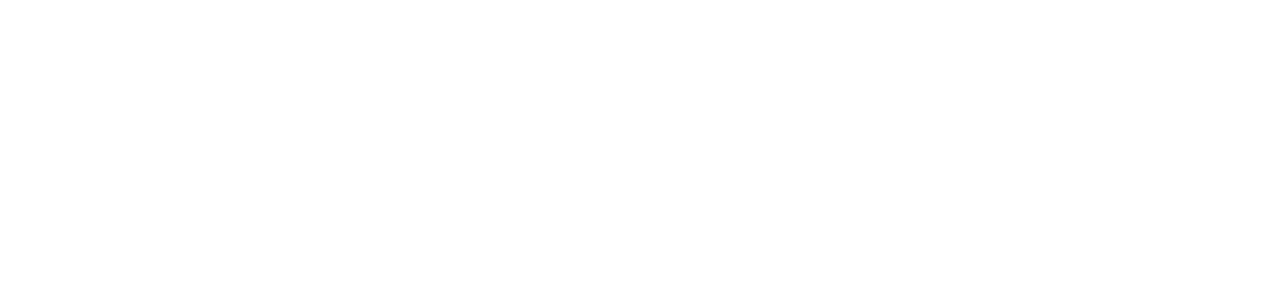
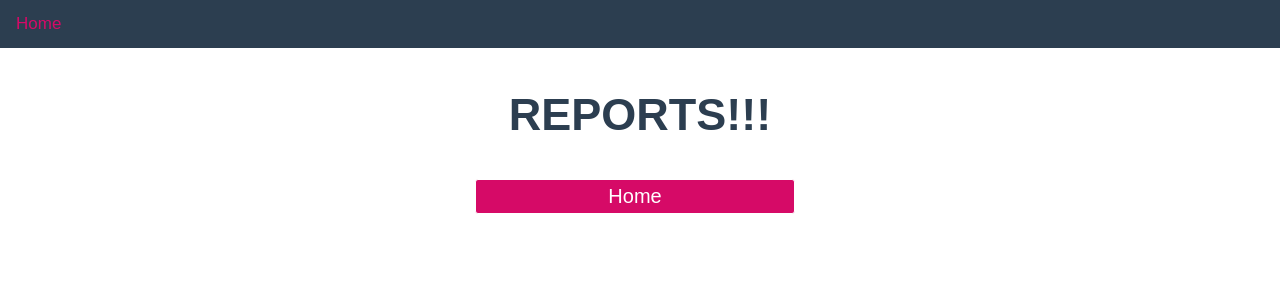
Before and after one commit to miker1423/arch_project, a Vue app in the folder front/: page /reports in a window 1280 px wide. Shown: the top 300 px of the page. Built offline with nearby package versions, Linux system fonts and the light colour scheme.

Commit message:
Sidebar and Report page uncomplete

```diff
--- a/front/src/App.vue
+++ b/front/src/App.vue
@@ -1,13 +1,34 @@
 <template>
   <div id="app">
     <div id="nav">
+      <navbar/>
       <!--<router-link to="/">Home</router-link>-->
     </div>
     <router-view/>
   </div>
 </template>
 
+<script lang="ts">
+import { Component, Vue } from 'vue-property-decorator';
+import navbar from '@/components/nav-menu/navbar.vue'; // @ is an alias to /src
+@Component({
+  components: {
+    navbar,
+  },
+})
+export default class App extends Vue {}
+</script>
+
 <style lang="scss">
+body {
+  margin: unset;
+}
+
+#nav {
+  display: inline-block;
+  width: 100%;
+}
+
 #app {
   font-family: 'Avenir', Helvetica, Arial, sans-serif;
   -webkit-font-smoothing: antialiased;
@@ -15,14 +36,5 @@
   text-align: center;
   color: #2c3e50;
 }
-#nav {
-  padding: 30px;
-  a {
-    font-weight: bold;
-    color: #2c3e50;
-    &.router-link-exact-active {
-      color: #42b983;
-    }
-  }
-}
+
 </style>
--- /dev/null
+++ b/front/src/components/nav-menu/navbar.vue
@@ -0,0 +1,87 @@
+<template>
+    <div class="topnav">
+        <div class="sidebar" style="display:none" id="sidebar">
+            <button id="sidemenu-options"><router-link to="/maindashboard">Dashboard</router-link></button>
+            <button id="sidemenu-options"><router-link to="/">Tasks</router-link></button>
+            <button id="sidemenu-options"><router-link to="/">Habits</router-link></button>
+            <button id="sidemenu-options"><router-link to="/reports">Reports</router-link></button>
+            <button id="sidemenu-options"><router-link to="/">Logout</router-link></button>
+        </div>
+        <div id="main-navbar">
+            <button v-on:click="openSidebar" class="active" id="sidebar-button">Home</button>
+        </div>
+    </div>
+</template>
+
+<script lang="ts">
+import Vue from 'vue';
+
+export default class NavbarComponent extends Vue{
+    openSidebar(){
+        if(!document.getElementById("sidebar").classList.contains('open')){
+            document.getElementById("sidebar").classList.toggle('open');
+            document.getElementById("sidebar").style.display = "block";
+            document.getElementById("main-navbar").classList.add('open');
+        } else if(document.getElementById("sidebar").classList.contains('open')) {
+            document.getElementById("sidebar").classList.toggle('open');
+            document.getElementById("main-navbar").classList.remove("open");
+            document.getElementById("sidebar").style.display = "none";
+        }
+    }
+}
+
+</script>
+
+<style scoped lang="scss">
+div.topnav div#main-navbar {
+  overflow: hidden;
+  background-color: #2c3e50;
+}
+
+div.topnav div#sidebar.open {
+    width: 19.9%;
+    float: left;
+    background: #2c3e50;
+}
+
+div.topnav div#sidebar button#sidemenu-options {
+    width: 100%;
+    background: none;
+    border: none;
+    cursor: pointer;
+    text-align: left;
+    padding: 10px;
+}
+
+div.topnav div#sidebar button#sidemenu-options:hover {
+    background-color: #d60a67;
+}
+
+div.topnav div#sidebar button#sidemenu-options a{
+    text-decoration: none;
+    color: white;
+    font-size: 16px;
+}
+
+div.topnav div#main-navbar.open {
+    width: 80%;
+    float: right;
+}
+
+div.topnav div#main-navbar button {
+  float: left;
+  display: block;
+  background-color: #2c3e50;
+  border: none;
+  outline: none;
+  color: #f2f2f2;
+  text-align: center;
+  padding: 14px 16px;
+  text-decoration: none;
+  font-size: 17px;
+}
+
+div.topnav div#main-navbar button:hover {
+  color: #d60a67;
+}
+</style>
--- a/front/src/router.ts
+++ b/front/src/router.ts
@@ -4,6 +4,7 @@
 import Login from './views/Login.vue';
 import Register from './views/Register.vue';
 import MainDashboard from './views/MainDashboard.vue';
+import Reports from './views/Reports.vue';
 
 Vue.use(Router);
 
@@ -31,5 +32,10 @@
       name: 'maindashboard',
       component: MainDashboard,
     },
+    {
+      path: '/reports',
+      name: 'reports',
+      component: Reports,
+    },
   ],
 });
--- a/front/src/views/Home.vue
+++ b/front/src/views/Home.vue
@@ -28,5 +28,4 @@
     color: white;
     text-decoration: none;
 }
-
 </style>
--- /dev/null
+++ b/front/src/views/Reports.vue
@@ -0,0 +1,31 @@
+<template>
+  <div class="reports">
+    <h2>REPORTS!!!</h2>
+
+    <button class="home-button"><router-link to="/">Home</router-link></button>
+  </div>
+</template>
+
+<style scoped lang="scss">
+div.reports h2 {
+    font-family: sans-serif;
+    font-size: 45px;
+}
+
+div.reports button {
+    background: #d60a67;
+    color: white;
+    font-family: sans-serif;
+    border: 1px solid #fff;
+    border-radius: 3px;
+    font-size: 20px;
+    width: 25%;
+    height: 35px;
+    margin-right: 10px;
+}
+
+div.reports button a {
+    color: white;
+    text-decoration: none;
+}
+</style>
```
Also changed, not shown: front/src/views/About.vue (+1 -51 lines).
